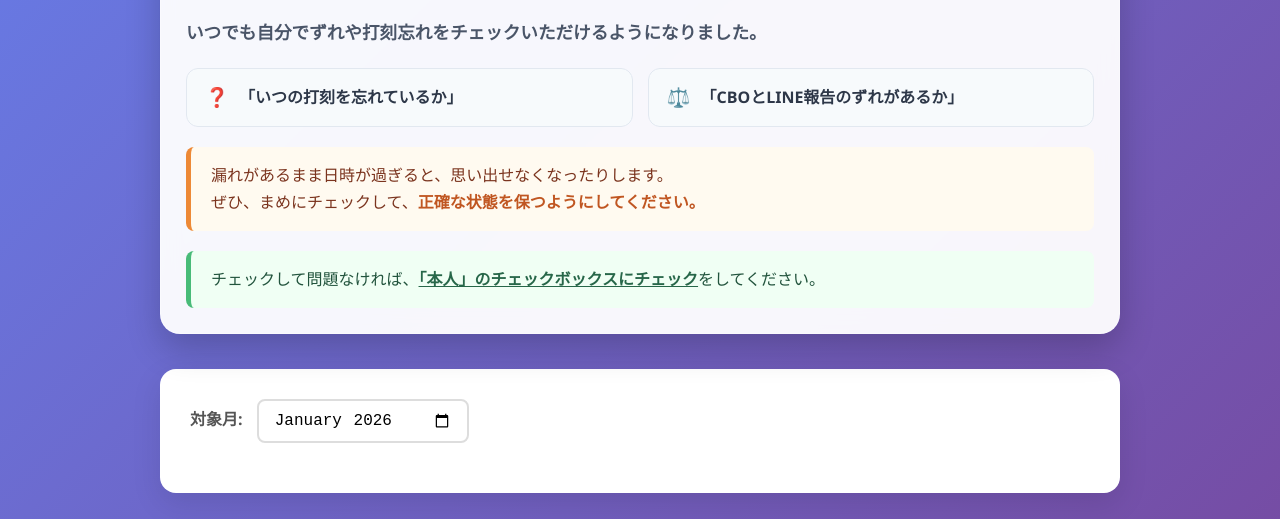
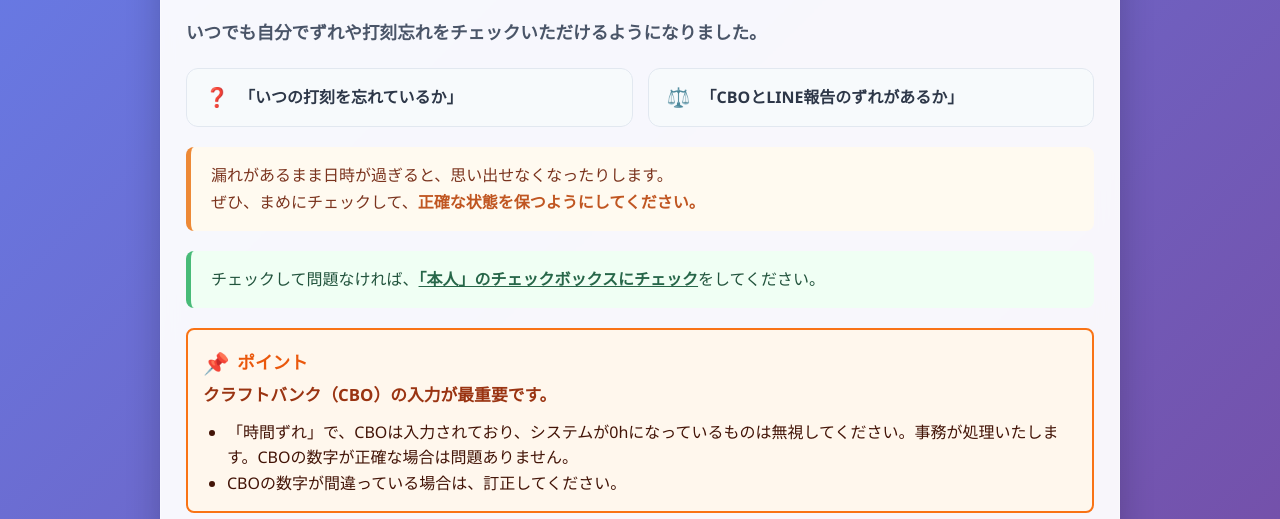
Before and after one commit to tatehub778/overtime-report-bot, a website: page public/cbo-factory.html in a window 1280 px wide. Shown: the part 256-775 px from the top of the page. Drawn offline with Linux system fonts and the light colour scheme; no server answers.

Commit message:
docs: Add important points to factory page user guide

```diff
--- a/public/cbo-factory.html
+++ b/public/cbo-factory.html
@@ -65,6 +65,20 @@
 
                 <div class="next-step-box">
                     <p>チェックして問題なければ、<strong>「本人」のチェックボックスにチェック</strong>をしてください。</p>
+                </div>
+
+                <!-- 追加: ポイントセクション -->
+                <div class="important-point-box"
+                    style="background-color: #fff7ed; border: 2px solid #f97316; padding: 15px; border-radius: 8px; margin-top: 20px;">
+                    <h3 style="color: #ea580c; margin-top: 0; display: flex; align-items: center; font-size: 1.1em;">
+                        <span style="font-size: 1.2em; margin-right: 8px;">📌</span> ポイント
+                    </h3>
+                    <p style="margin-bottom: 10px; font-weight: bold; font-size: 1.05em; color: #9a3412;">
+                        クラフトバンク（CBO）の入力が最重要です。</p>
+                    <ul style="margin: 0; padding-left: 1.5em; color: #431407; line-height: 1.6;">
+                        <li>「時間ずれ」で、CBOは入力されており、システムが0hになっているものは無視してください。事務が処理いたします。CBOの数字が正確な場合は問題ありません。</li>
+                        <li>CBOの数字が間違っている場合は、訂正してください。</li>
+                    </ul>
                 </div>
             </div>
         </section>
```
